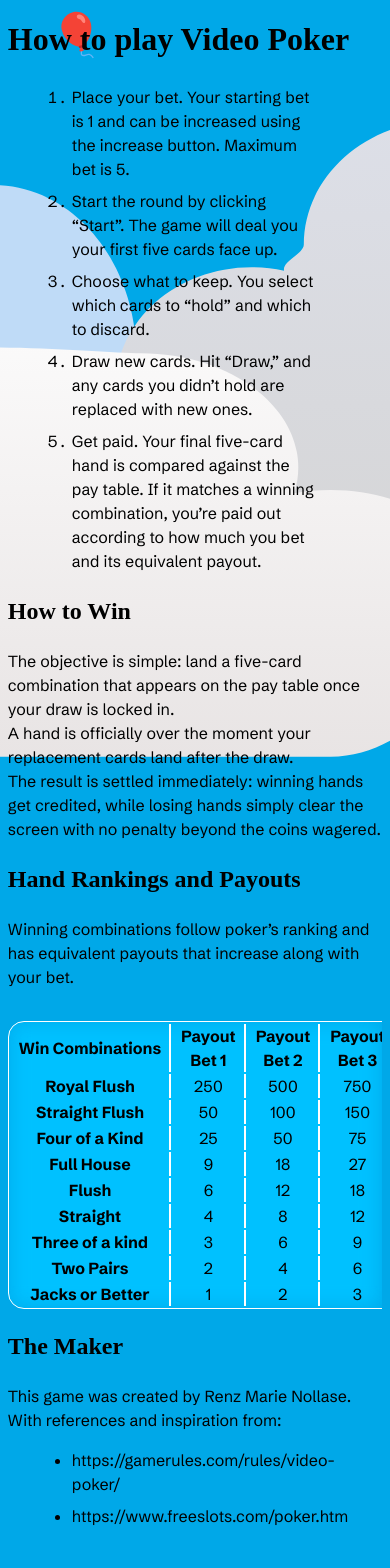
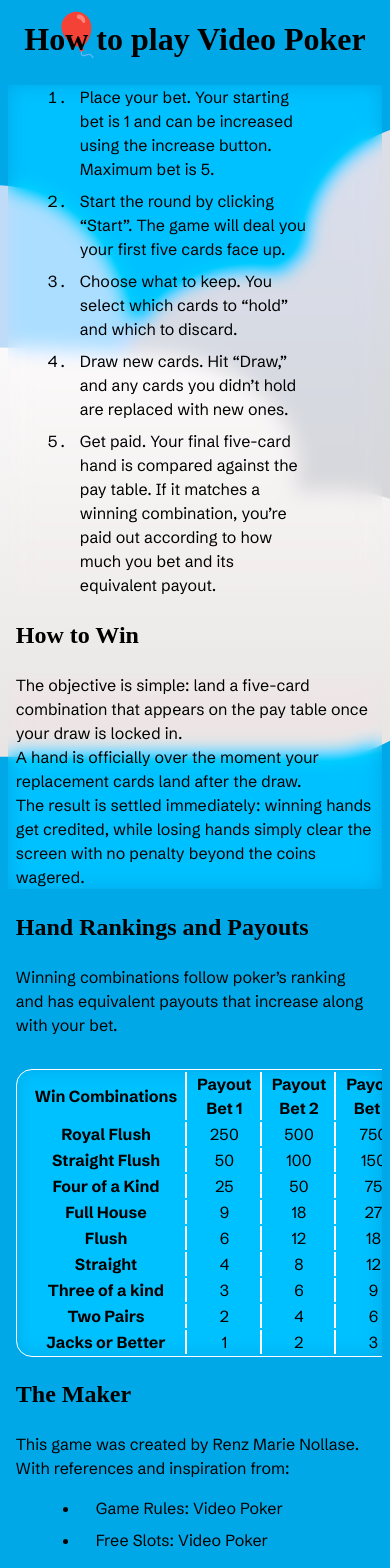
Before and after one commit to renzmarienollase-cmd/del1-React-Poker, a React (Vite) app: page /mechanics in a window 390 px wide. Shown: the part 58-1626 px from the top of the page. Before the commit the page ends 1602 px from the top, so only its background shows below. Built offline with nearby package versions, Linux system fonts and the light colour scheme; a web font is replaced by a local one.

Commit message:
Mechanics Page: Responsive and styling applied.

```diff
--- a/index.html
+++ b/index.html
@@ -10,6 +10,7 @@
       rel="stylesheet"
       href="https://fonts.googleapis.com/css2?family=Material+Symbols+Outlined:opsz,wght,FILL,GRAD@20..48,100..700,0..1,-50..200&icon_names=add"
     />
+    <link rel="icon" href="/Diamond_Light.svg" type="image/x-icon" />
     <meta name="viewport" content="width=device-width, initial-scale=1.0" />
     <title>Sky Poker</title>
   </head>
--- a/src/App.css
+++ b/src/App.css
@@ -23,6 +23,7 @@
       padding: 0.25rem 0.5rem 0.25rem 2rem;
       max-height: fit-content;
       align-items: center;
+      margin-block: 0.25rem;
     }
 
     li:hover,
@@ -39,60 +40,14 @@
   p {
     margin: 0;
   }
-}
 
-.primary-button {
-  color: inherit;
-  font-weight: 600;
-  background-color: var(--surface);
-  border: 2px solid var(--surface);
-  border-radius: 1rem;
-  padding: 0.5rem 1.5rem;
-  margin-inline: auto;
-}
+  .secondary-button {
+    font-weight: 600;
+    padding: 0.5rem 1.5rem;
+  }
 
-.primary-button:focus,
-.primary-button:hover {
-  background-color: var(--accent-primary);
-  color: var(--font-color);
-  border: 2px solid var(--accent-primary);
-}
-
-.secondary-button {
-  background-color: transparent;
-  color: inherit;
-  border: 2px solid var(--accent-primary);
-  border-radius: 1rem;
-}
-
-.tertiary-button {
-  background-color: transparent;
-  border: 2px solid transparent;
-  color: inherit;
-  font-style: italic;
-  padding-inline: 1rem;
-}
-
-.tertiary-button:focus,
-.tertiary-button:hover {
-  border-collapse: collapse;
-  border: 2px solid var(--accent-primary);
-}
-
-.flex-row {
-  display: flex;
-  justify-content: space-between;
-  gap: 0.5rem;
-}
-
-.bg-glass {
-  background: var(--accent-secondary 0.36);
-  backdrop-filter: blur(10px) saturate(180%);
-}
-@media (max-width: 385px) {
-  .flex-row {
-    align-items: center;
-    flex-wrap: wrap;
+  .tertiary-button {
+    font-size: 0.85rem;
   }
 }
 
--- a/src/components/Pages/Mechanics/Mechanics.css
+++ b/src/components/Pages/Mechanics/Mechanics.css
@@ -1,6 +1,7 @@
-@import url("https://fonts.googleapis.com/css2?family=Quantico:ital,wght@0,400;0,700;1,400;1,700&family=Schibsted+Grotesk:ital,wght@0,400..900;1,400..900&display=swap");
-
 .mechanics-page {
+  h1 {
+    text-align: center;
+  }
   ol {
     padding: 0;
     list-style-position: outside;
@@ -9,4 +10,23 @@
   li {
     margin: 0.5rem 4rem;
   }
+
+  a {
+    color: inherit;
+    text-decoration: none;
+  }
+
+  a:hover,
+  a:focus {
+    text-decoration: underline;
+    color: var(--accent-secondary);
+  }
 }
+
+.payout-table-container {
+  overflow-x: auto;
+}
+
+.mechanics-page * {
+  padding-inline: 0.5rem;
+}
--- a/src/components/Pages/Mechanics/Mechanics.tsx
+++ b/src/components/Pages/Mechanics/Mechanics.tsx
@@ -5,7 +5,7 @@ export default function Mechanics() {
   return (
     <main className="mechanics-page">
       <h1>How to play Video Poker</h1>
-      <ol>
+      <ol className="bg-glass">
         <li>
           Place your bet. Your starting bet is 1 and can be increased using the
           increase button. Maximum bet is 5.
@@ -30,7 +30,7 @@ export default function Mechanics() {
       </ol>
 
       <h2>How to Win</h2>
-      <p>
+      <p className="long-text bg-glass">
         The objective is simple: land a five-card combination that appears on
         the pay table once your draw is locked in. <br />
         A hand is officially over the moment your replacement cards land after
@@ -53,8 +53,16 @@ export default function Mechanics() {
         inspiration from:
       </p>
       <ul>
-        <li>https://gamerules.com/rules/video-poker/</li>
-        <li>https://www.freeslots.com/poker.htm</li>
+        <li>
+          <a href="https://gamerules.com/rules/video-poker/">
+            Game Rules: Video Poker
+          </a>
+        </li>
+        <li>
+          <a href="https://www.freeslots.com/poker.htm">
+            Free Slots: Video Poker
+          </a>
+        </li>
       </ul>
     </main>
   );
--- a/src/components/PlayButton/PlayButton.tsx
+++ b/src/components/PlayButton/PlayButton.tsx
@@ -13,7 +13,7 @@ export default function PlayButton({ id }: { id: number }) {
   }
 
   return (
-    <button className="primary-button" onClick={handleClick}>
+    <button className="secondary-button" onClick={handleClick}>
       Play
     </button>
   );
--- a/src/index.css
+++ b/src/index.css
@@ -84,3 +84,65 @@ button {
   align-items: center;
   gap: 0.25rem;
 }
+
+.primary-button {
+  color: inherit;
+  font-weight: 600;
+  background-color: var(--surface);
+  border: 2px solid var(--surface);
+  border-radius: 1rem;
+  padding: 0.5rem 1.5rem;
+  margin-inline: auto;
+}
+
+.primary-button:focus,
+.primary-button:hover {
+  background-color: var(--accent-primary);
+  color: var(--font-color);
+  border: 2px solid var(--accent-primary);
+}
+
+.secondary-button {
+  background-color: transparent;
+  color: inherit;
+  border: 2px solid var(--accent-primary);
+  border-radius: 1rem;
+}
+
+.secondary-button:hover,
+.secondary-button:focus {
+  background-color: var(--accent-primary);
+  color: var(--font-color);
+  border: 2px solid var(--accent-primary);
+}
+
+.tertiary-button {
+  background-color: transparent;
+  border: 2px solid transparent;
+  color: inherit;
+  font-style: italic;
+  padding-inline: 1rem;
+}
+
+.tertiary-button:focus,
+.tertiary-button:hover {
+  border-collapse: collapse;
+  border: 2px solid var(--font-color);
+}
+
+.flex-row {
+  display: flex;
+  justify-content: space-between;
+  gap: 0.5rem;
+}
+
+.bg-glass {
+  background: var(--accent-secondary 0.36);
+  backdrop-filter: blur(10px) saturate(180%);
+}
+@media (max-width: 385px) {
+  .flex-row {
+    align-items: center;
+    flex-wrap: wrap;
+  }
+}
```
